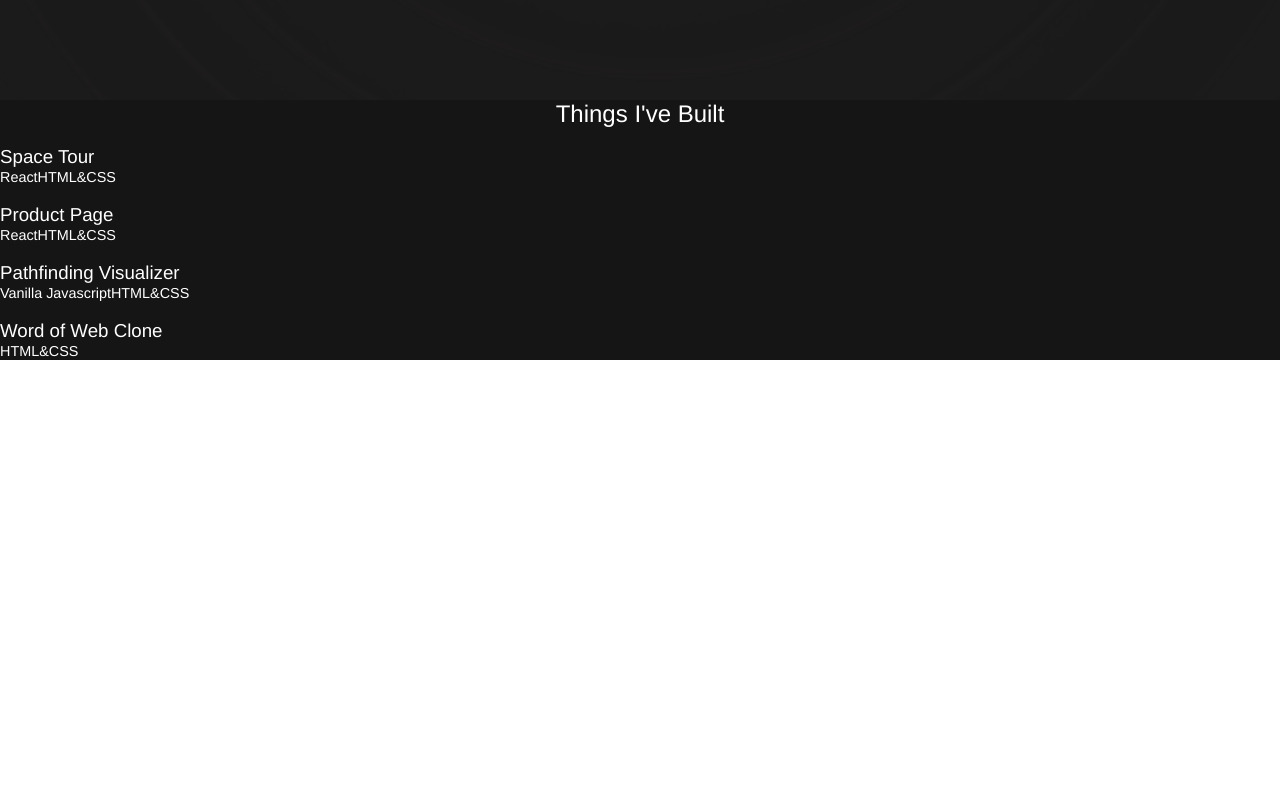
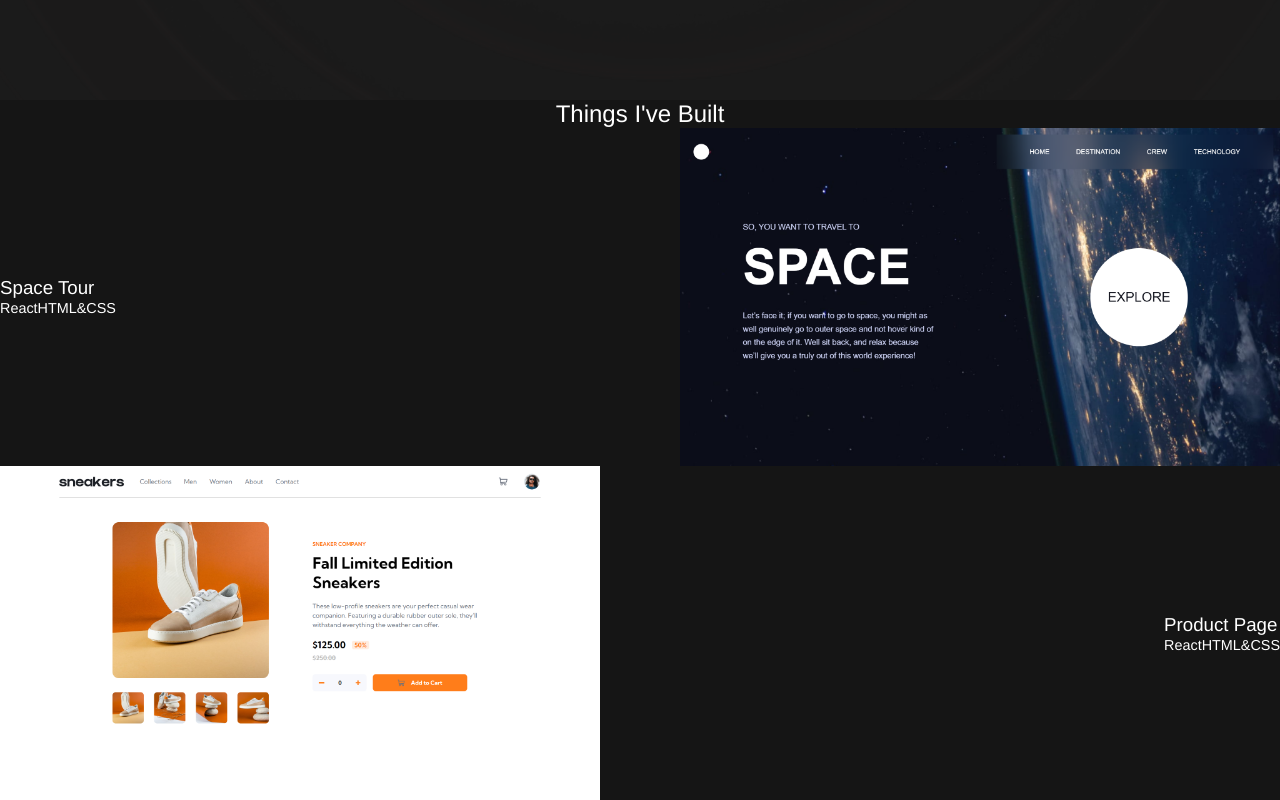
Before and after one commit to JuszJo/Portfolio, a React (Vite) app: page / in a window 1280 px wide. Shown: the part 700-1500 px from the top of the page. Before the commit the page ends 1060 px from the top, so only its background shows below. Built offline with nearby package versions, Linux system fonts and the light colour scheme.

Commit message:
remove repeated code

```diff
--- a/src/components/Projects.jsx
+++ b/src/components/Projects.jsx
@@ -1,9 +1,15 @@
 import "../styles/Projects.css";
+
+import project1 from "../assets/proj1.png";
+import project2 from "../assets/proj2.png";
+import project3 from "../assets/proj3.png";
+import project4 from "../assets/proj4.png";
 
 const project = [
     {
         index: 1,
-        image: undefined,
+        reverse: false,
+        image: project1,
         title: "Space Tour",
         description: "",
         stack: ["React", "HTML&CSS"]
@@ -11,7 +17,8 @@ const project = [
 
     {
         index: 2,
-        image: undefined,
+        reverse: true,
+        image: project2,
         title: "Product Page",
         description: "",
         stack: ["React" , "HTML&CSS"]
@@ -19,7 +26,8 @@ const project = [
 
     {
         index: 3,
-        image: undefined,
+        reverse: false,
+        image: project3,
         title: "Pathfinding Visualizer",
         description: "",
         stack: ["Vanilla Javascript", "HTML&CSS"]
@@ -27,17 +35,18 @@ const project = [
 
     {
         index: 4,
-        image: undefined,
+        reverse: true,
+        image: project4,
         title: "Word of Web Clone",
         description: "",
         stack: ["HTML&CSS"]
     },
 ]
 
-function Template1({ details }) {
+function Template({ details }) {
     return (
-        <div id="project1" className="projects">
-            <img src="" alt="" />
+        <div id="project1" className={details.reverse ? "projects1" : "projects2"}>
+            <img width={600} src={details.image} alt="" />
             <div className="project-text-section">
                 <h3 className="project-title">{details.title}</h3>
                 <p className="project-description">{details.description}</p>
@@ -55,37 +64,16 @@ function Template1({ details }) {
     )
 }
 
-function Template2({ details }) {
-    return (
-        <div id="project2" className="projects">
-            <img src="" alt="" />
-            <div className="project-text-section">
-                <h3 className="project-title">{details.title}</h3>
-                <p className="project-description">{details.description}</p>
-                <div className="stack-div">
-                    {details.stack.map((value, index) => {
-                        return <span key={details.index} className="links stack">{value}</span>
-                    })}
-                </div>
-                <div className="source">
-                    <div className="github"></div>
-                    <div className="live"></div>
-                </div>
-            </div>
-        </div>
-    )
-}
-
 export default function Projects() {
     return (
         <section id="projects-section">
             <div className="container" id="projects-div">
                 <h2>Things I've Built</h2>
                 <div id="project-list">
-                    <Template1 details={project[0]} />
-                    <Template2 details={project[1]} />
-                    <Template1 details={project[2]} />
-                    <Template2 details={project[3]} />
+                    <Template details={project[0]} />
+                    <Template details={project[1]} />
+                    <Template details={project[2]} />
+                    <Template details={project[3]} />
                 </div>
             </div>
         </section>
--- a/src/styles/Projects.css
+++ b/src/styles/Projects.css
@@ -9,3 +9,18 @@
 #projects-div h2 {
     text-align: center;
 }
+
+.projects1, .projects2 {
+    display: flex;
+    justify-content: space-between;
+}
+
+.projects2 {
+    flex-direction: row-reverse;
+}
+
+.project-text-section {
+    display: flex;
+    flex-direction: column;
+    justify-content: center;
+}
```
